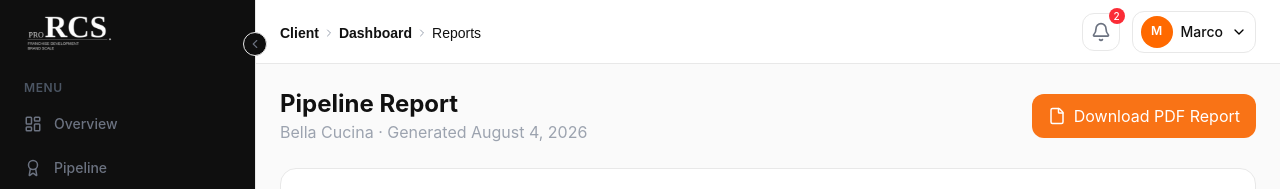
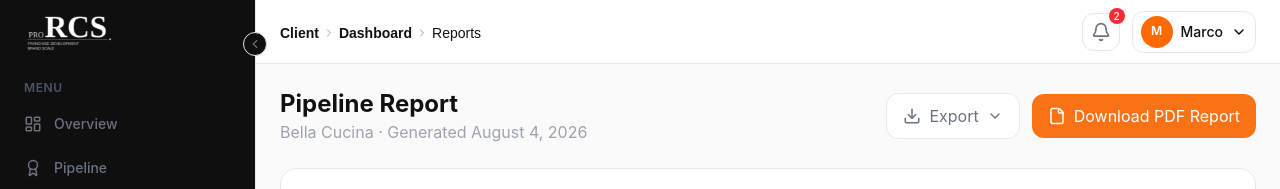
Before and after one commit to hamza-nafasat/rcs-frontend, a React (Vite) app: page /client/dashboard/reports in a window 1280 px wide. Shown: the top 189 px of the page. Built offline with nearby package versions, Linux system fonts and the light colour scheme.

Commit message:
Buttons added

```diff
--- a/src/pages/client/reports/components/ReportHeading.jsx
+++ b/src/pages/client/reports/components/ReportHeading.jsx
@@ -1,20 +1,67 @@
-import { File } from "lucide-react";
+import { File, FileSpreadsheet, FileText, ChevronDown, Download } from "lucide-react";
+
 import Button from "../../../../components/shared/Button";
+import Dropdown from "../../../../components/shared/Dropdown";
 
 const ReportHeading = ({ heading, subheading }) => {
   return (
     <section className="flex flex-wrap items-center justify-between gap-3 sm:gap-4">
+      {/* Heading */}
       <div>
         <h1 className="heading-lg text-tertiary">{heading}</h1>
-        <p className=" text-muted">{subheading}</p>
+        <p className="text-muted">{subheading}</p>
       </div>
+
+      {/* Actions */}
+      <div className="flex w-full items-center justify-end gap-2 sm:w-auto sm:gap-3">
+        <Dropdown
+          trigger={
             <Button
+              type="icon"
+              className="px-3! py-2! sm:px-4! sm:py-2.5! text-xs sm:text-base border color-border text-secondary bg-white!"
+              textClassName="flex items-center gap-2"
+            >
+              <Download size={18} />
+              Export
+              <ChevronDown size={16} />
+            </Button>
+          }
+        >
+          <button
+            type="button"
+            onClick={() => console.log("Export CSV")}
+            className="flex w-full items-center gap-3 border-b border-[#E5E7EB] px-5 py-4 text-left hover:bg-gray-50"
+          >
+            <FileSpreadsheet size={22} className="shrink-0 text-green-600" />
+
+            <div>
+              <p className="text-sm font-medium text-[#111111]">Export CSV</p>
+              <p className="text-sm text-[#6B7280]">Spreadsheet format</p>
+            </div>
+          </button>
+
+          <button
+            type="button"
+            onClick={() => console.log("Export PDF")}
+            className="flex w-full items-center gap-3 px-5 py-4 text-left hover:bg-gray-50"
+          >
+            <FileText size={22} className="shrink-0 text-red-500" />
+
+            <div>
+              <p className="text-sm font-medium text-[#111111]">Export PDF</p>
+              <p className="text-sm text-[#6B7280]">Printable report</p>
+            </div>
+          </button>
+        </Dropdown>
+
+        <Button
+          icon={<File size={18} />}
           iconPosition="left"
-             icon={<File size={18} />}
-             className="shrink-0 text-sm whitespace-nowrap px-3! py-2! sm:px-4! sm:py-2.5! sm:text-base w-full sm:w-auto"
+          className="shrink-0 whitespace-nowrap px-3! py-2! text-xs sm:px-4! sm:py-2.5! sm:text-base"
         >
           Download PDF Report
         </Button>
+      </div>
     </section>
   );
 };
```
Lines whose indentation alone changed are shown as unchanged.
